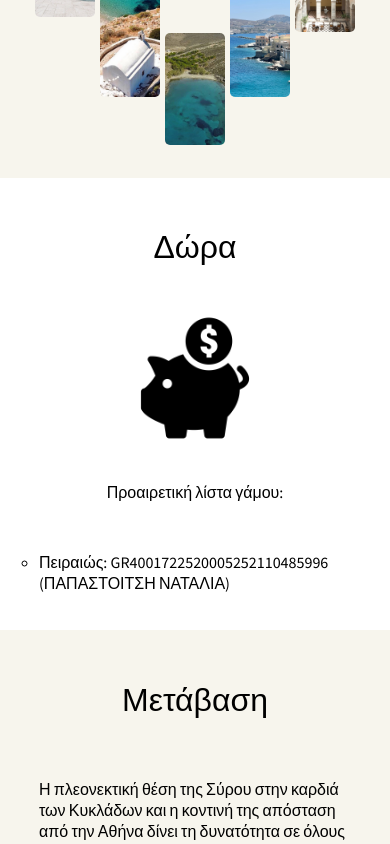
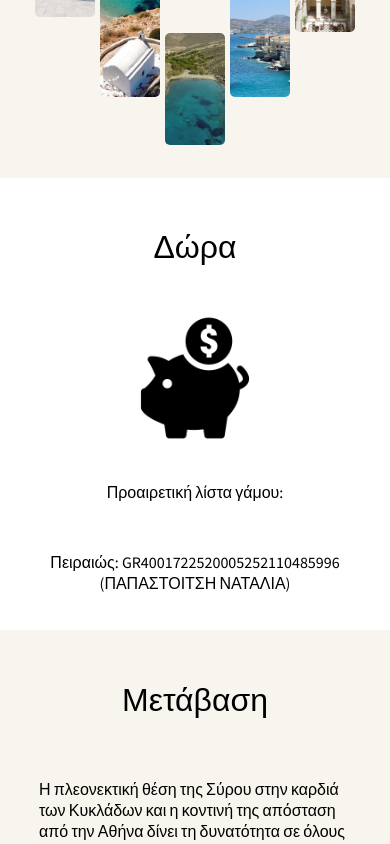
Before and after one commit to dodosiz/wedding-site, a Next.js app: page / in a window 390 px wide. Shown: the part 11156-12000 px from the top of the page. Built offline with nearby package versions, Linux system fonts and the light colour scheme.

Commit message:
Minor changes

```diff
--- a/app/ui/sections/giftSection.module.css
+++ b/app/ui/sections/giftSection.module.css
@@ -1,5 +1,10 @@
 .piggy {
     width: 20vw;
+}
+
+.account {
+    list-style: none;
+    text-align: center;
 }
 
 @media only screen and (max-width: 480px) {
--- a/app/ui/sections/giftSection.tsx
+++ b/app/ui/sections/giftSection.tsx
@@ -18,7 +18,7 @@ export function GiftSection() {
           <p>
             Προαιρετική λίστα γάμου:
           </p>
-          <ul>
+          <ul className={styles.account}>
             <li>Πειραιώς: GR4001722520005252110485996 (ΠΑΠΑΣΤΟΙΤΣΗ ΝΑΤΑΛΙΑ)</li>
           </ul>
         </div>
--- a/app/ui/widgets/transportation/intro.tsx
+++ b/app/ui/widgets/transportation/intro.tsx
@@ -10,6 +10,7 @@ export function Intro() {
         μεταβούν στο νησί με όποιο τρόπο τους εξυπηρετεί περισσότερο, είτε
         αεροπορικώς είτε με πλοίο.
       </p>
+      <p>Προσεχώς θα έχουμε στην διάθεση μας έναν <strong>κωδικό έκπτωσης για την ακτοπολοϊκή μετακίνηση</strong>.</p>
     </div>
   );
 }
--- a/app/ui/widgets/transportation/transportationElement.module.css
+++ b/app/ui/widgets/transportation/transportationElement.module.css
@@ -16,5 +16,6 @@
 @media only screen and (max-width: 480px) {
   .transition_title {
     justify-content: left;
+    font-size: 1.1em;
   }
 }
```
